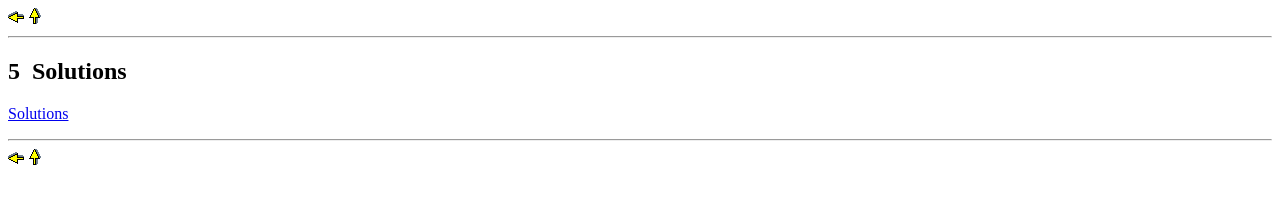
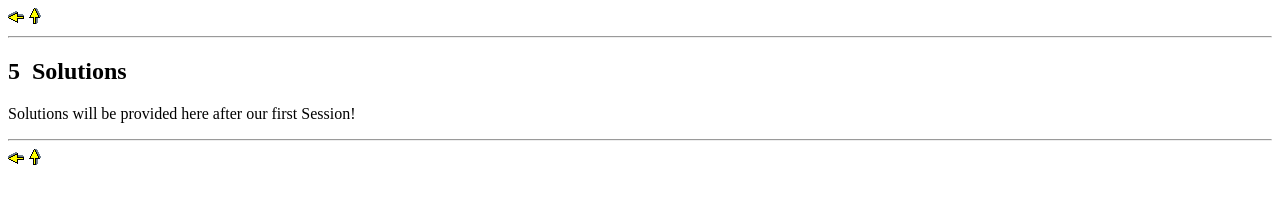
Before and after one commit to ChrRab/ChrRab, a plain HTML site: page eLearning005.html in a window 1280 px wide. Drawn offline with Linux system fonts and the light colour scheme.

Commit message:
Update eLearning005.html

```diff
--- a/eLearning005.html
+++ b/eLearning005.html
@@ -115,9 +115,11 @@ the derivative.<BLOCKQUOTE CLASS="figure"><DIV CLASS="center"><DIV CLASS="center
 </LI></OL>
 
 -->
+Solutions will be provided here after our first Session!
 
+<!--
 <a href="https://dl.dropboxusercontent.com/u/66243210/e-learning/Solutions.pdf">Solutions</a>
-
+-->
 <HR>
 <A HREF="eLearning004.html"><IMG SRC="previous_motif.gif" ALT="Previous"></A>
 <A HREF="index.html"><IMG SRC="contents_motif.gif" ALT="Up"></A>
```
